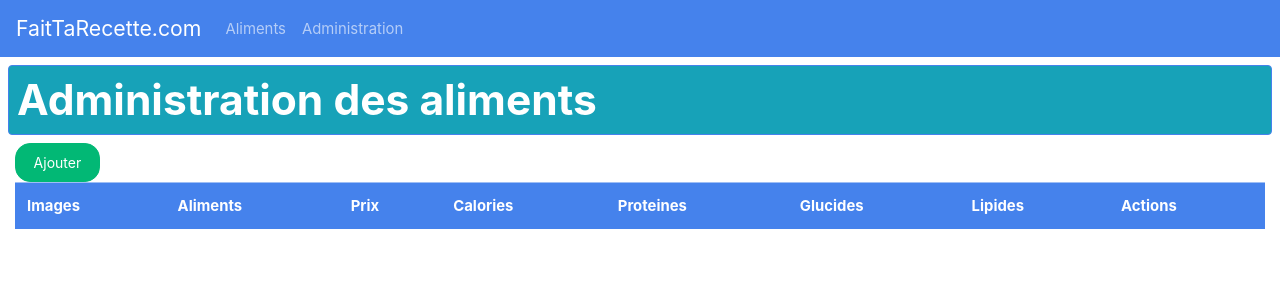
After one commit to onschouaib/Symfony, a Symfony app: template 3-recettes/templates/admin/admin_aliment/adminAliment.html.twig in a window 1280 px wide. The commit adds this page. Shown: the top 300 px of the page. Run offline with Twig, Linux system fonts and the light colour scheme; the template is opened without the code that fills it, so the values that code supplies are empty; some libraries are stand-ins or nearby versions.

Commit message:
Page d administration

```diff
--- a/3-recettes/public/css/main.css
+++ b/3-recettes/public/css/main.css
@@ -3,3 +3,9 @@
     height: 120px;
     object-fit: cover;
 }
+
+.perso_imgAlimentAdmin{
+    width: 70px;
+    height: 60px;
+    object-fit: cover;
+}
--- /dev/null
+++ b/3-recettes/templates/admin/admin_aliment/adminAliment.html.twig
@@ -0,0 +1,41 @@
+{% extends 'base.html.twig' %}
+
+{% block title %}Admin{% endblock %}
+{% block monTitre %}
+    Administration des aliments
+{% endblock %}
+{% block body %}
+<div class="col-sm-12">
+    <a href="" class="btn btn-success">Ajouter</a>
+    <table class="table">
+        <tr class="table-primary">
+            <th scope="col">Images</th>
+            <th scope="col">Aliments</th>
+            <th scope="col">Prix</th>
+            <th scope="col">Calories</th>
+            <th scope="col">Proteines</th>
+            <th scope="col">Glucides</th>
+            <th scope="col">Lipides</th>
+            <th scope="col">Actions</th>
+        </tr>
+        <tbody>
+            {% for aliment in aliments %}
+          <tr>
+            <td><img style="width: 20%;" src="{{asset('images/' ~ aliment.image)}}"></td>
+            <td class="align-middle"><strong>{{aliment.nom}}</strong></td>
+            <td class="align-middle">{{aliment.prix}}</td>
+            <td class="align-middle">{{aliment.calorie}}</td>
+            <td class="align-middle">{{aliment.proteine}}</td>
+            <td class="align-middle">{{aliment.glucide}}</td>
+            <td class="align-middle">{{aliment.lipide}}</td>
+            <td class="align-middle">
+                <a href="{{path('admin_aliment_modification', {'id' : aliment.id})}}" class="btn btn-secondary">Modifier</button>
+                <a href="" class="btn btn-danger">Supprimer</button>
+            </td>
+          </tr>
+         {% endfor %}
+
+        </tbody>
+      </table>
+</div>
+{% endblock %}
--- a/3-recettes/templates/base.html.twig
+++ b/3-recettes/templates/base.html.twig
@@ -26,7 +26,12 @@
             <div class="collapse navbar-collapse" id="navbarColor01">
               <ul class="navbar-nav mr-auto">
                 <li class="nav-item">
-                  <a class="nav-link" href="#">Aliments
+                  <a class="nav-link" href="{{path("aliments")}}">Aliments
+                    <span class="sr-only"></span>
+                  </a>
+                </li>
+                <li class="nav-item">
+                  <a class="nav-link" href="{{path("admin_aliment")}}">Administration
                     <span class="sr-only"></span>
                   </a>
                 </li>
```
Also changed, not shown: 3-recettes/src/Controller/Admin/AdminAlimentController.php (added, +32 -0 lines), 3-recettes/src/Controller/AlimentController.php (+27 -0 lines), 3-recettes/src/Form/AlimentType.php (added, +31 -0 lines), 3-recettes/src/Repository/AlimentRepository.php (+19 -0 lines), 3-recettes/templates/admin/admin_aliment/modificationAliment.html.twig (added, +12 -0 lines), 3-recettes/templates/aliment/aliments.html.twig (+11 -1 lines), 1 other file.
